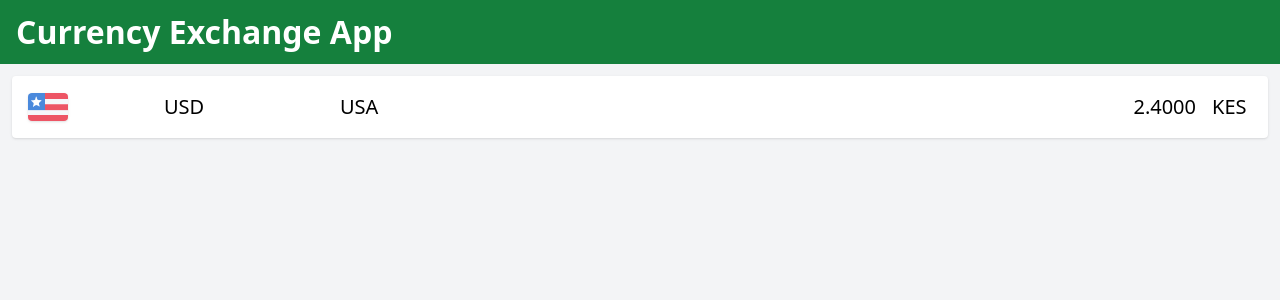
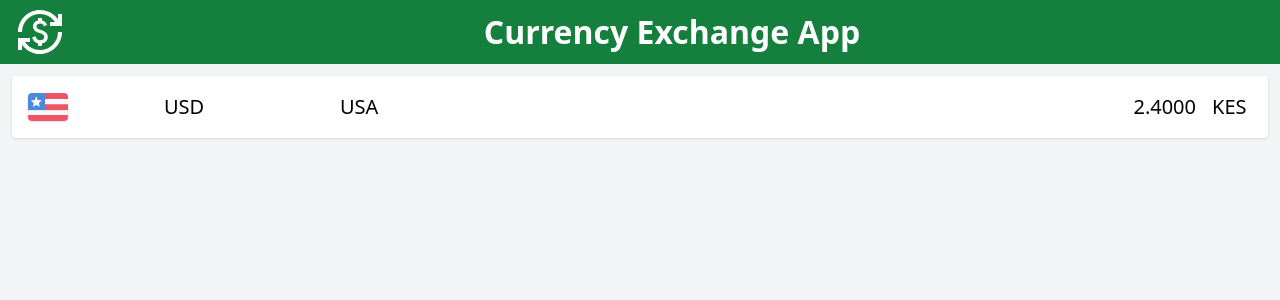
Before and after one commit to Nyakamba/bank_currencies, a React (Create React App) app: page / in a window 1280 px wide. Shown: the top 300 px of the page. Built offline with nearby package versions, Linux system fonts and the light colour scheme.

Commit message:
Add logo

```diff
--- a/src/App.tsx
+++ b/src/App.tsx
@@ -1,11 +1,18 @@
 import CurrencyListItem from "./components/currency-list-item/CurrencyListItem";
 import SearchBar from "./components/search-bar/SearchBar";
+import { MdOutlineCurrencyExchange } from "react-icons/md";
 
 function App() {
   return (
     <div className="min-h-screen bg-gray-100">
-      <header className="flex items-center bg-green-700 text-white py-4 h-16 pl-4">
-        <h1 className="text-[32px] font-bold">Currency Exchange App</h1>
+      <header className="flex items-center bg-green-700 text-white py-4 h-16 pl-4 ">
+        <MdOutlineCurrencyExchange className="w-12 h-12" />
+
+        <div className="flex-1">
+          <h1 className="text-[32px] text-center  font-bold">
+            Currency Exchange App
+          </h1>
+        </div>
       </header>
       <div>
         <CurrencyListItem
```
